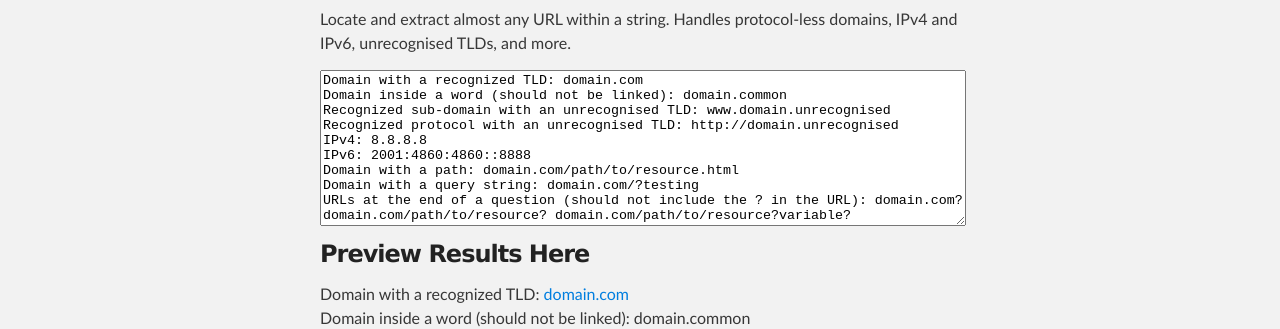
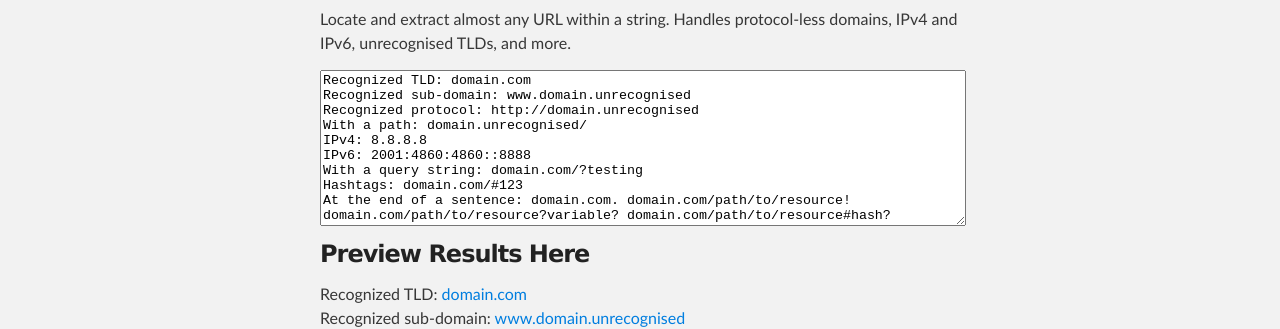
Before and after one commit to ravisorg/LinkParser, a plain HTML site: page index.html in a window 1280 px wide. Shown: the part 389-718 px from the top of the page. Drawn offline with nearby package versions, Linux system fonts and the light colour scheme.

Commit message:
Better examples

```diff
--- a/index.html
+++ b/index.html
@@ -77,19 +77,22 @@
 
 <p>Locate and extract almost any URL within a string. Handles protocol-less domains, IPv4 and IPv6, unrecognised TLDs, and more.</p>
 
-              <textarea class="form-control" name="text" id="text" rows="10" style="display:block;width:100%;">Domain with a recognized TLD: domain.com
-Domain inside a word (should not be linked): domain.common
-Recognized sub-domain with an unrecognised TLD: www.domain.unrecognised
-Recognized protocol with an unrecognised TLD: http://domain.unrecognised
+              <textarea class="form-control" name="text" id="text" rows="10" style="display:block;width:100%;">Recognized TLD: domain.com
+Recognized sub-domain: www.domain.unrecognised
+Recognized protocol: http://domain.unrecognised
+With a path: domain.unrecognised/
 IPv4: 8.8.8.8
 IPv6: 2001:4860:4860::8888
-Domain with a path: domain.com/path/to/resource.html
-Domain with a query string: domain.com/?testing
-URLs at the end of a question (should not include the ? in the URL): domain.com? domain.com/path/to/resource? domain.com/path/to/resource?variable?
-URLs at the end of a statement (should not include the . in the URL): domain.com. domain.com/path/to/resource. domain.com/path/to/resource?variable.
-URLs surrounded by (): (domain.com) (domain.com/path/to/resource) (domain.com/path(to)resource)
-URLs surrounded by []: [domain.com] [domain.com/path/to/resource] [domain.com/path/to/resource?variable]
-URLs surrounded by &lt;&gt;: &lt;domain.com&gt; &lt;domain.com/path/to/resource&gt; &lt;domain.com/path/to/resource?variable&gt;</textarea>
+With a query string: domain.com/?testing
+Hashtags: domain.com/#123
+At the end of a sentence: domain.com. domain.com/path/to/resource! domain.com/path/to/resource?variable? domain.com/path/to/resource#hash?
+Hashbang: domain.com/#!path
+Surrounded by (): (domain.com) (domain.com/path/to/resource)
+Including (): (domain.com/path(to)resource)
+Surrounded by []: [domain.com] [domain.com/path/to/resource?variable]
+URLs surrounded by &lt;&gt;: &lt;domain.com&gt; &lt;domain.com/path/to/resource?variable&gt;
+
+Domain inside a word (should not be linked): domain.common</textarea>
 
             <div id="html-preview">
               <h3>Preview Results Here</h3>
```
